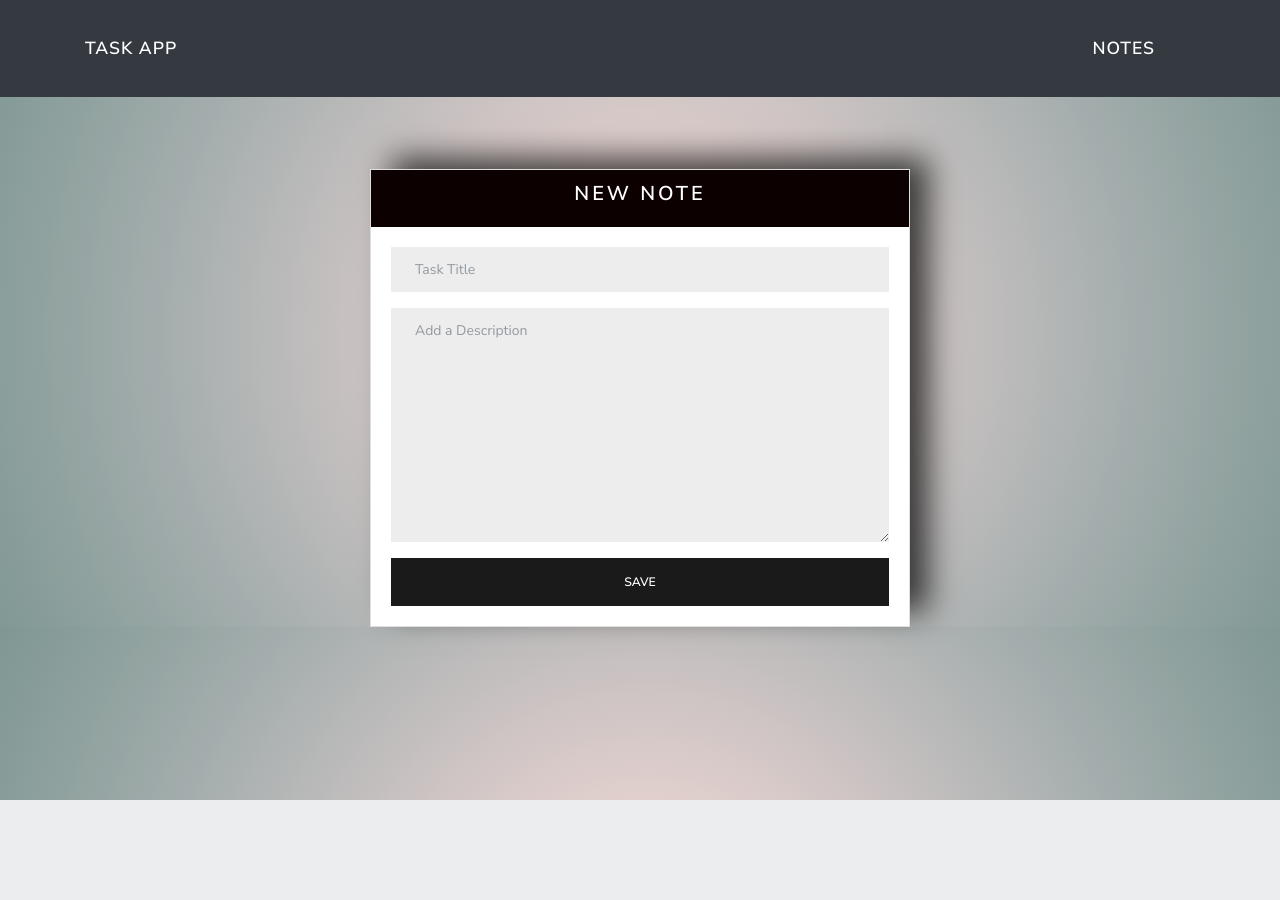
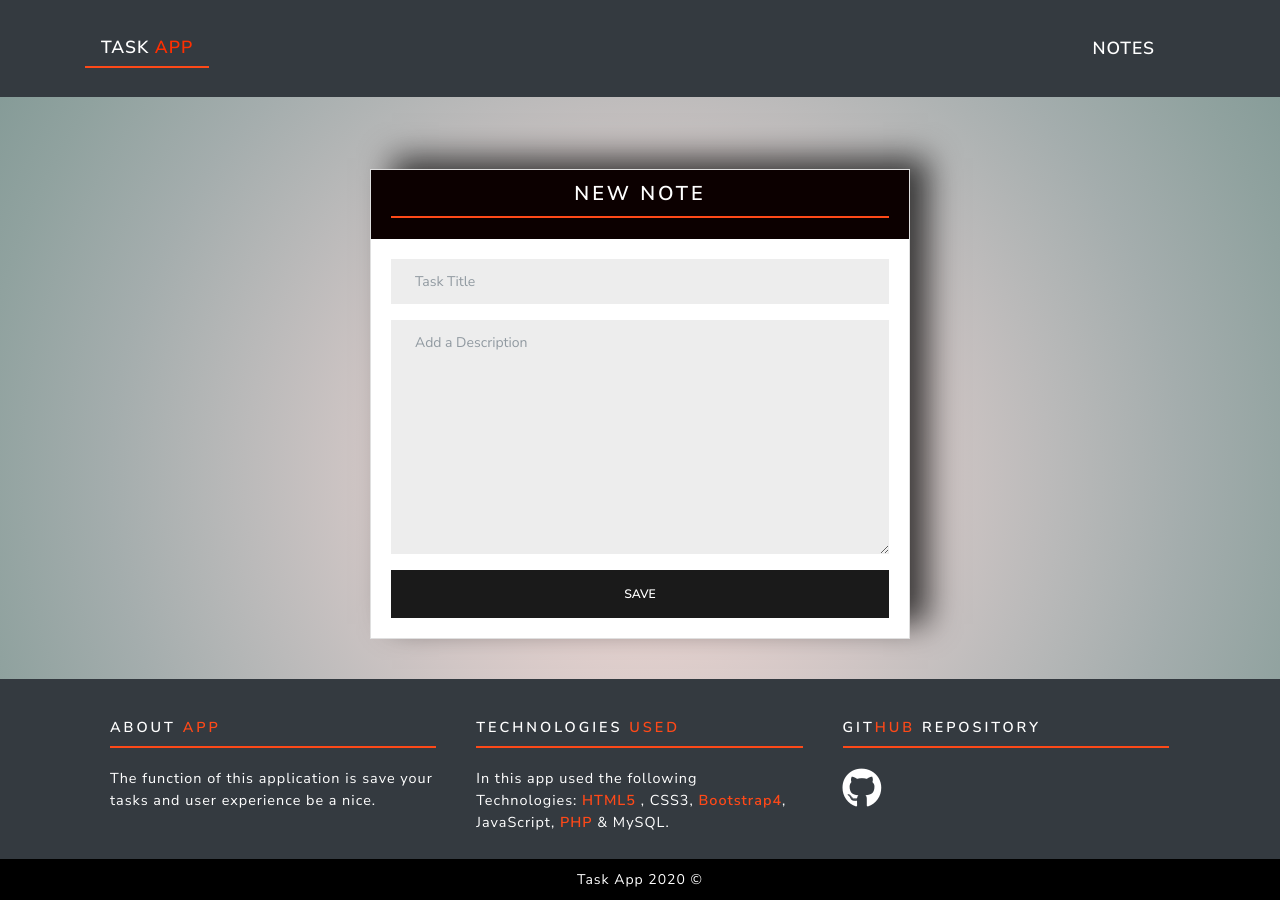
Before and after one commit to santigp258/Notes-Application, a PHP site: page /index.php in a window 1280 px wide. Before the commit the page ends 800 px from the top, so only its background shows below. Run offline with PHP 8.4, Linux system fonts and the light colour scheme.

Commit message:
visual changes

```diff
--- /dev/null
+++ b/css/footer.css
@@ -0,0 +1,108 @@
+
+  /* ==========================================================================
+     Author's custom styles
+     ========================================================================== */
+
+  html{
+    box-sizing: border-box;
+  }
+
+   *,*::before, *::after{
+     box-sizing: inherit;
+   }
+
+   /* Globales */
+
+  .container-footer{
+    width: 98%;
+    margin: 0 auto;
+  }
+
+  @media only screen and (min-width:480px){
+  .container-footer{
+      width: 95%;
+    }
+  }
+
+  @media only screen and (min-width:768px){
+  .container-footer{
+      width: 90%;
+    }
+  }
+
+  @media only screen and (min-width:992px){
+  .container-footer{
+      width: 90%;
+      max-width: 1100px;
+    }
+  }
+
+  /*footer*/
+
+  footer{
+    background-color: #343A40;
+
+    padding-top: 40px;
+    margin-top: 40px;
+  }
+
+  footer .container-footer > div{
+  color: #ffffff;
+  padding: 0px 20px;
+  font-size: 12px;
+  }
+
+  @media only screen and (min-width:768px){
+    footer .container-footer > div{
+      width: 33.3%;
+      float: left;
+      }
+  }
+
+  footer h5{
+    color: #fff;
+    text-transform: uppercase;
+    margin-bottom: 20px;
+  }
+
+  footer h5 span, footer span{
+    color: #fe4918;
+    font-weight: bold;
+  }
+
+  footer div.container-footer p{
+    font-size: 1.2em;
+
+  }
+
+  footer nav.social-network i{
+    font-size: 40px;
+    margin-bottom: 5px;
+    margin: 0 auto;
+    color: #fff!important;
+  }
+
+  footer nav.social-network{
+    text-align: left;
+  }
+
+  p.copyright{
+    background-color: #000000;
+    color: #ffffff;
+    padding: 10px 0;
+    margin: 10px 0 0 0;
+    text-align: center;
+  }
+
+  footer h5{
+    border-bottom: 2px solid #fe4918;
+    padding-bottom: 10px;
+    font-size: 1.2em;
+  }
+
+
+  h4{
+    border-bottom: 2px solid #fe4918;
+    padding-bottom: 10px;
+    font-size: 1.2em;
+  }
--- a/css/styles.css
+++ b/css/styles.css
@@ -31,7 +31,7 @@ div.head {
   cursor: pointer;
 }
 div.head:hover {
-  background-color: #c4bfbf;
+  background-color: #fe4918;
 }
 div.head h4 {
   color: #fff;
@@ -39,6 +39,12 @@ div.head h4 {
 
 div.head h4:hover {
   color: rgb(0, 0, 0);
+border-bottom: 2px solid #000000;
+}
+
+.button-submit:hover{
+  color: #000!important;
+  background-color: #fe4918!important;
 }
 
 /* NOTES */
@@ -48,7 +54,7 @@ div.card-h {
   font-size: 20px;
   font-weight: 500;
   padding: 0.5em 1.2em;
-  background: rgb(66, 1, 72);
+  background: #230037;
   border: 2px solid;
   border-color: #000000;
   position: relative;
@@ -127,3 +133,20 @@ div.head-edit {
   div.head-edit h4:hover {
     color: rgb(255, 255, 255);
   }
+.alert-yet{
+    min-height: 300px;
+    font-size: 1.5em;
+}
+
+.alert-yet h4{
+    font-size: 1.8em;
+}
+/* NAV */
+
+.span{
+   color: #ff2f00!important;
+}
+
+.nav-span{
+    border-bottom: 2px solid #fe4918;
+}
--- a/includes/footer.php
+++ b/includes/footer.php
@@ -1,3 +1,38 @@
+<footer class="site-footer">
+
+    <div class="container-footer clearfix">
+
+        <div class="footer-informacion">
+            <h5>About <span>App</span></h5>
+
+            <p> The function of this application is save your tasks and
+                user experience be a nice.
+            </p>
+        </div>
+        <!--footer informacion-->
+        <div class="Acerca-de">
+            <h5>Technologies <span>used</span></h5>
+            <p>In this app used the following Technologies:
+                <span>HTML5 </span>, CSS3, <span>Bootstrap4</span>, JavaScript, <span>PHP</span> & MySQL.
+            </p>
+
+        </div>
+        <div class="menu">
+            <h5>Git<span>Hub</span> repository</h5>
+            <nav class="social-network">
+                <a href="https://github.com/santigp258" target="_blank"><i class="fab fa-github"></i></i></a>
+            </nav>
+        </div>
+
+    </div>
+    <!--container-footer-->
+
+    <p class="copyright">
+        Task App 2020 &copy;
+    </p>
+    <!--Cambio en el nombre-->
+
+</footer>
 <!--SCRIPTS-->
 <script src="https://code.jquery.com/jquery-3.5.1.slim.min.js" integrity="sha384-DfXdz2htPH0lsSSs5nCTpuj/zy4C+OGpamoFVy38MVBnE+IbbVYUew+OrCXaRkfj" crossorigin="anonymous"></script>
 <script src="https://cdn.jsdelivr.net/npm/popper.js@1.16.1/dist/umd/popper.min.js" integrity="sha384-9/reFTGAW83EW2RDu2S0VKaIzap3H66lZH81PoYlFhbGU+6BZp6G7niu735Sk7lN" crossorigin="anonymous"></script>
--- a/includes/header.php
+++ b/includes/header.php
@@ -6,6 +6,7 @@
   <meta name="viewport" content="width=device-width, initial-scale=1.0" />
   <title>Tasks App</title>
   <!--STYLES-->
+  <link rel="stylesheet" href="css/footer.css">
   <link rel="stylesheet" href="css/styles.css">
   <!--BOOTSTRAP CDN-->
   <link rel="stylesheet" href="css/bootstrap.min.css"/>
@@ -19,7 +20,7 @@
 
   <nav class="navbar navbar-expand-lg navbar-dark bg-dark">
   <div class="container">
-  	<a class="navbar-brand" href="/notes-remake/">Task App</a>
+  	<a class="nav-link active navbar-brand nav-span" href="/notes-remake/">Task <span class="span">App</span></a>
   	<button class="navbar-toggler" type="button" data-toggle="collapse" data-target="#navbarNavAltMarkup" aria-controls="navbarNavAltMarkup" aria-expanded="false" aria-label="Toggle navigation">
   	  <span class="navbar-toggler-icon"></span>
   	</button>
--- a/index.php
+++ b/index.php
@@ -27,7 +27,7 @@
           <div class="form-group">
             <textarea id="description" name="descriptions" cols="30" rows="10" class="form-control descrip" placeholder="Add a Description"></textarea>
           </div>
-          <input type="submit" value="Save" class="btn btn-primary btn-block" name="submit" />
+          <input type="submit" value="Save" class="btn btn-primary btn-block button-submit" name="submit" />
         </form>
       </div>
     </div>
--- a/notes.php
+++ b/notes.php
@@ -64,14 +64,14 @@ try {
 
     <?php if (mysqli_num_rows($result) < 1) { ?>
       <div class="container">
-        <div class="alert alert-dark" role="alert">
+        <div class="alert alert-dark alert-yet" role="alert">
           <h4 class="alert-heading">There isn't tasks yet!</h4>
-          <p>Please, add your tasks. The function of this application is save your tasks and user experience be a nice. For add tasks please <a href="index.php" class="alert-link">click here</a>.</p>
+          <p>Please, add your tasks. For add tasks, please <a href="index.php" class="span">click here</a>. </p>
           <hr>
           <p class="mb-0">With something simple you can create good things. santigp258</p>
         </div>
       </div>
     <?php } ?>
   </div>
-
+</div>
   <?php include_once('includes/footer.php') ?>
```
